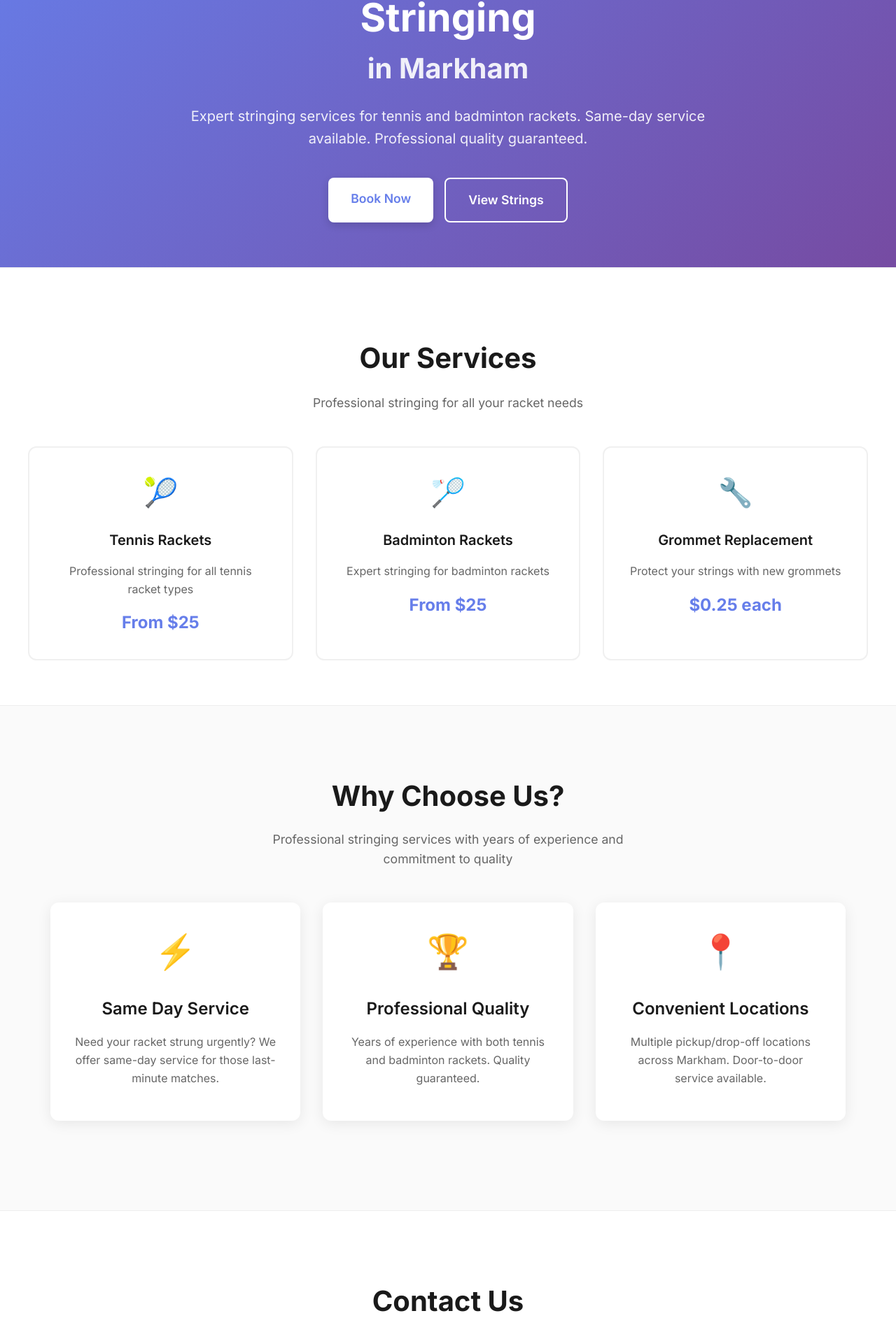
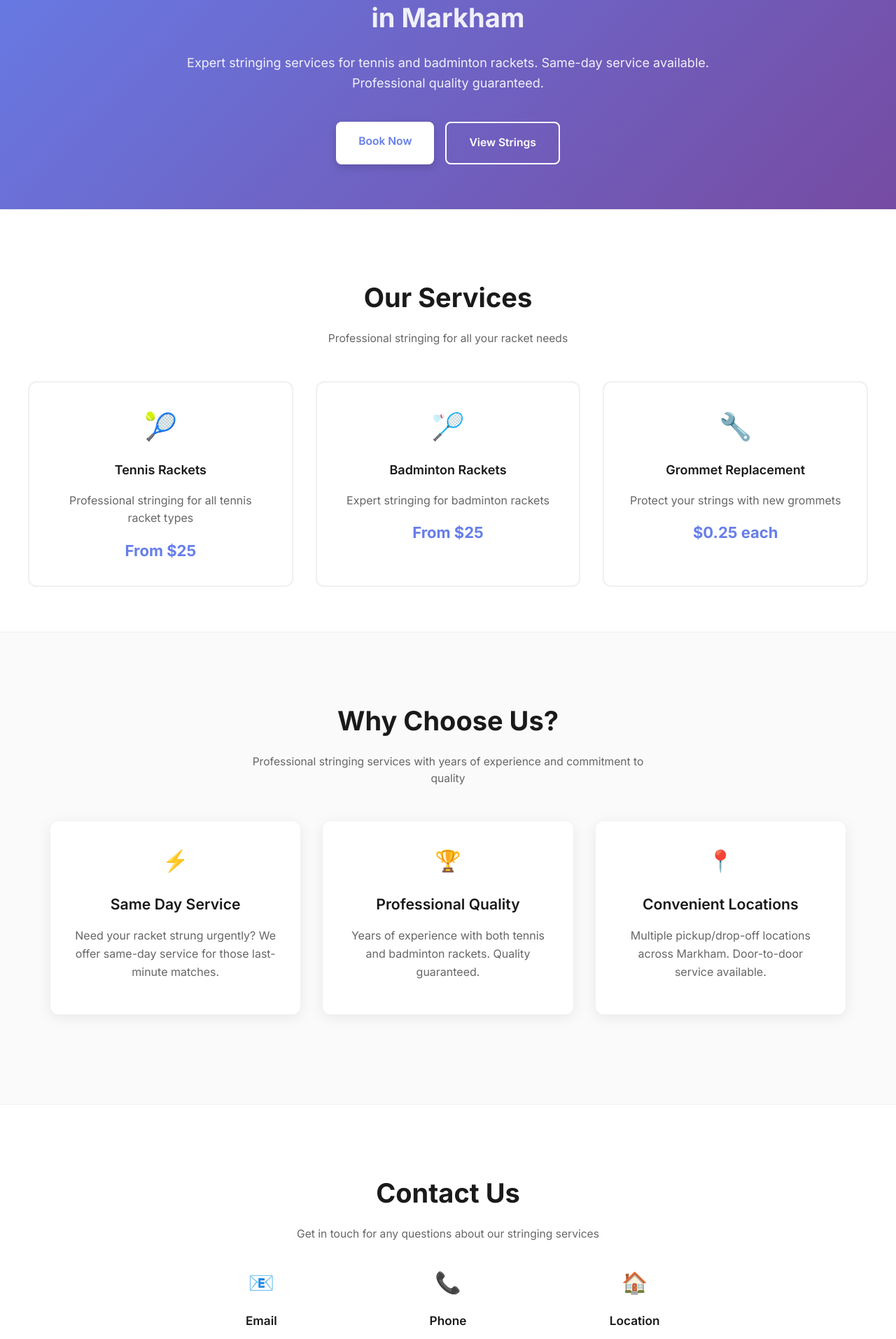
Before and after one commit to xinnio/restring-website, a Next.js app: page / in a window 1280 px wide. Shown: the part 299-2213 px from the top of the page at 70% size. Built offline with nearby package versions, Linux system fonts and the light colour scheme.

Commit message:
Reduce all homepage font sizes by 2px for a more compact look

```diff
--- a/src/app/page.js
+++ b/src/app/page.js
@@ -23,17 +23,17 @@ export default function Home() {
         }}></div>
         <div style={{ position: 'relative', zIndex: 1, maxWidth: '800px', margin: '0 auto' }}>
           <h1 style={{
-            fontSize: '3.5rem',
+            fontSize: '3.375rem',
             fontWeight: '700',
             marginBottom: '1.5rem',
             lineHeight: '1.2'
           }}>
             Professional Racket Stringing
             <br />
-            <span style={{ fontSize: '2.5rem', opacity: 0.9 }}>in Markham</span>
+            <span style={{ fontSize: '2.375rem', opacity: 0.9 }}>in Markham</span>
           </h1>
           <p style={{
-            fontSize: '1.25rem',
+            fontSize: '1.125rem',
             marginBottom: '2.5rem',
             opacity: 0.9,
             lineHeight: '1.6'
@@ -49,7 +49,7 @@ export default function Home() {
               padding: '1rem 2rem',
               borderRadius: '8px',
               fontWeight: '600',
-              fontSize: '1.1rem',
+              fontSize: '0.975rem',
               transition: 'all 0.2s ease',
               boxShadow: '0 4px 12px rgba(0,0,0,0.15)'
             }}>
@@ -62,7 +62,7 @@ export default function Home() {
               padding: '1rem 2rem',
               borderRadius: '8px',
               fontWeight: '600',
-              fontSize: '1.1rem',
+              fontSize: '0.975rem',
               border: '2px solid white',
               transition: 'all 0.2s ease'
             }}>
@@ -81,10 +81,10 @@ export default function Home() {
       }}>
         <div style={{ maxWidth: '1200px', margin: '0 auto' }}>
           <div style={{ textAlign: 'center', marginBottom: '3rem' }}>
-            <h2 style={{ fontSize: '2.5rem', fontWeight: '700', color: '#1a1a1a', marginBottom: '1rem' }}>
+            <h2 style={{ fontSize: '2.375rem', fontWeight: '700', color: '#1a1a1a', marginBottom: '1rem' }}>
               Our Services
             </h2>
-            <p style={{ fontSize: '1.1rem', color: '#666' }}>
+            <p style={{ fontSize: '0.975rem', color: '#666' }}>
               Professional stringing for all your racket needs
             </p>
           </div>
@@ -101,14 +101,14 @@ export default function Home() {
               textAlign: 'center',
               transition: 'all 0.2s ease'
             }}>
-              <div style={{ fontSize: '2.5rem', marginBottom: '1rem' }}>🎾</div>
-              <h3 style={{ fontSize: '1.25rem', fontWeight: '600', marginBottom: '0.5rem', color: '#1a1a1a' }}>
+              <div style={{ fontSize: '2.375rem', marginBottom: '1rem' }}>🎾</div>
+              <h3 style={{ fontSize: '1.125rem', fontWeight: '600', marginBottom: '0.5rem', color: '#1a1a1a' }}>
                 Tennis Rackets
               </h3>
               <p style={{ color: '#666', marginBottom: '1rem' }}>
                 Professional stringing for all tennis racket types
               </p>
-              <div style={{ fontSize: '1.5rem', fontWeight: '700', color: '#667eea' }}>From $25</div>
+              <div style={{ fontSize: '1.375rem', fontWeight: '700', color: '#667eea' }}>From $25</div>
             </div>
 
             <div style={{
@@ -118,14 +118,14 @@ export default function Home() {
               textAlign: 'center',
               transition: 'all 0.2s ease'
             }}>
-              <div style={{ fontSize: '2.5rem', marginBottom: '1rem' }}>🏸</div>
-              <h3 style={{ fontSize: '1.25rem', fontWeight: '600', marginBottom: '0.5rem', color: '#1a1a1a' }}>
+              <div style={{ fontSize: '2.375rem', marginBottom: '1rem' }}>🏸</div>
+              <h3 style={{ fontSize: '1.125rem', fontWeight: '600', marginBottom: '0.5rem', color: '#1a1a1a' }}>
                 Badminton Rackets
               </h3>
               <p style={{ color: '#666', marginBottom: '1rem' }}>
                 Expert stringing for badminton rackets
               </p>
-              <div style={{ fontSize: '1.5rem', fontWeight: '700', color: '#667eea' }}>From $25</div>
+              <div style={{ fontSize: '1.375rem', fontWeight: '700', color: '#667eea' }}>From $25</div>
             </div>
 
             <div style={{
@@ -135,14 +135,14 @@ export default function Home() {
               textAlign: 'center',
               transition: 'all 0.2s ease'
             }}>
-              <div style={{ fontSize: '2.5rem', marginBottom: '1rem' }}>🔧</div>
-              <h3 style={{ fontSize: '1.25rem', fontWeight: '600', marginBottom: '0.5rem', color: '#1a1a1a' }}>
+              <div style={{ fontSize: '2.375rem', marginBottom: '1rem' }}>🔧</div>
+              <h3 style={{ fontSize: '1.125rem', fontWeight: '600', marginBottom: '0.5rem', color: '#1a1a1a' }}>
                 Grommet Replacement
               </h3>
               <p style={{ color: '#666', marginBottom: '1rem' }}>
                 Protect your strings with new grommets
               </p>
-              <div style={{ fontSize: '1.5rem', fontWeight: '700', color: '#667eea' }}>$0.25 each</div>
+              <div style={{ fontSize: '1.375rem', fontWeight: '700', color: '#667eea' }}>$0.25 each</div>
             </div>
           </div>
         </div>
@@ -151,10 +151,10 @@ export default function Home() {
       {/* Features Section */}
       <section style={{ padding: '4rem 2rem', maxWidth: '1200px', margin: '0 auto' }}>
         <div style={{ textAlign: 'center', marginBottom: '3rem' }}>
-          <h2 style={{ fontSize: '2.5rem', fontWeight: '700', color: '#1a1a1a', marginBottom: '1rem' }}>
+          <h2 style={{ fontSize: '2.375rem', fontWeight: '700', color: '#1a1a1a', marginBottom: '1rem' }}>
             Why Choose Us?
           </h2>
-          <p style={{ fontSize: '1.1rem', color: '#666', maxWidth: '600px', margin: '0 auto' }}>
+          <p style={{ fontSize: '0.975rem', color: '#666', maxWidth: '600px', margin: '0 auto' }}>
             Professional stringing services with years of experience and commitment to quality
           </p>
         </div>
@@ -173,8 +173,8 @@ export default function Home() {
             textAlign: 'center',
             transition: 'transform 0.2s ease'
           }}>
-            <div style={{ fontSize: '3rem', marginBottom: '1rem' }}>⚡</div>
-            <h3 style={{ fontSize: '1.5rem', fontWeight: '600', marginBottom: '1rem', color: '#1a1a1a' }}>
+            <div style={{ fontSize: '1.875rem', marginBottom: '1rem' }}>⚡</div>
+            <h3 style={{ fontSize: '1.325rem', fontWeight: '600', marginBottom: '1rem', color: '#1a1a1a' }}>
               Same Day Service
             </h3>
             <p style={{ color: '#666', lineHeight: '1.6' }}>
@@ -190,8 +190,8 @@ export default function Home() {
             textAlign: 'center',
             transition: 'transform 0.2s ease'
           }}>
-            <div style={{ fontSize: '3rem', marginBottom: '1rem' }}>🏆</div>
-            <h3 style={{ fontSize: '1.5rem', fontWeight: '600', marginBottom: '1rem', color: '#1a1a1a' }}>
+            <div style={{ fontSize: '1.875rem', marginBottom: '1rem' }}>🏆</div>
+            <h3 style={{ fontSize: '1.325rem', fontWeight: '600', marginBottom: '1rem', color: '#1a1a1a' }}>
               Professional Quality
             </h3>
             <p style={{ color: '#666', lineHeight: '1.6' }}>
@@ -207,8 +207,8 @@ export default function Home() {
             textAlign: 'center',
             transition: 'transform 0.2s ease'
           }}>
-            <div style={{ fontSize: '3rem', marginBottom: '1rem' }}>📍</div>
-            <h3 style={{ fontSize: '1.5rem', fontWeight: '600', marginBottom: '1rem', color: '#1a1a1a' }}>
+            <div style={{ fontSize: '1.875rem', marginBottom: '1rem' }}>📍</div>
+            <h3 style={{ fontSize: '1.325rem', fontWeight: '600', marginBottom: '1rem', color: '#1a1a1a' }}>
               Convenient Locations
             </h3>
             <p style={{ color: '#666', lineHeight: '1.6' }}>
@@ -225,10 +225,10 @@ export default function Home() {
         borderTop: '1px solid #eee'
       }}>
         <div style={{ maxWidth: 800, margin: '0 auto', textAlign: 'center' }}>
-          <h2 style={{ fontSize: '2.5em', fontWeight: 700, color: '#1a1a1', marginBottom: '1rem' }}>
+          <h2 style={{ fontSize: '2.375em', fontWeight: 700, color: '#1a1a1', marginBottom: '1rem' }}>
             Contact Us
           </h2>
-          <p style={{ fontSize: '1.1rem', color: '#666', marginBottom: '2rem' }}>
+          <p style={{ fontSize: '0.975rem', color: '#666', marginBottom: '2rem' }}>
             Get in touch for any questions about our stringing services
           </p>
           <div style={{
@@ -238,8 +238,8 @@ export default function Home() {
             marginTop: '2rem'
           }}>
             <div style={{ textAlign: 'center' }}>
-              <div style={{ fontSize: '2rem', marginBottom: '1rem' }}>📧</div>
-              <h3 style={{ fontSize: '1.2em', fontWeight: '600', marginBottom: '0.5rem', color: '#1a1a1a' }}>
+              <div style={{ fontSize: '1.875rem', marginBottom: '1rem' }}>📧</div>
+              <h3 style={{ fontSize: '1.075em', fontWeight: '600', marginBottom: '0.5rem', color: '#1a1a1a' }}>
                 Email
               </h3>
               <p style={{ color: '#667ea', fontWeight: '500' }}>
@@ -247,8 +247,8 @@ export default function Home() {
               </p>
             </div>
             <div style={{ textAlign: 'center' }}>
-              <div style={{ fontSize: '2rem', marginBottom: '1rem' }}>📞</div>
-              <h3 style={{ fontSize: '1.2em', fontWeight: '600', marginBottom: '0.5rem', color: '#1a1a1a' }}>
+              <div style={{ fontSize: '1.875rem', marginBottom: '1rem' }}>📞</div>
+              <h3 style={{ fontSize: '1.075em', fontWeight: '600', marginBottom: '0.5rem', color: '#1a1a1a' }}>
                 Phone
               </h3>
               <p style={{ color: '#667ea', fontWeight: '500' }}>
@@ -256,8 +256,8 @@ export default function Home() {
               </p>
             </div>
             <div style={{ textAlign: 'center' }}>
-              <div style={{ fontSize: '2rem', marginBottom: '1rem' }}>🏠</div>
-              <h3 style={{ fontSize: '1.2em', fontWeight: '600', marginBottom: '0.5rem', color: '#1a1a1a' }}>
+              <div style={{ fontSize: '1.875rem', marginBottom: '1rem' }}>🏠</div>
+              <h3 style={{ fontSize: '1.075em', fontWeight: '600', marginBottom: '0.5rem', color: '#1a1a1a' }}>
                 Location
               </h3>
               <p style={{ color: '#667ea', fontWeight: '500' }}>
@@ -276,10 +276,10 @@ export default function Home() {
         textAlign: 'center'
       }}>
         <div style={{ maxWidth: '600px', margin: '0 auto' }}>
-          <h2 style={{ fontSize: '2.5rem', fontWeight: '700', marginBottom: '1.5rem' }}>
+          <h2 style={{ fontSize: '2.375rem', fontWeight: '700', marginBottom: '1.5rem' }}>
             Ready to Get Started?
           </h2>
-          <p style={{ fontSize: '1.1rem', marginBottom: '2rem', opacity: 0.9, lineHeight: '1.6' }}>
+          <p style={{ fontSize: '0.975rem', marginBottom: '2rem', opacity: 0.9, lineHeight: '1.6' }}>
             Book your stringing service today and experience the difference professional stringing makes.
           </p>
           <Link href="/booking" style={{
@@ -289,7 +289,7 @@ export default function Home() {
             padding: '1rem 2.5rem',
             borderRadius: '8px',
             fontWeight: '600',
-            fontSize: '1.1rem',
+            fontSize: '0.975rem',
             transition: 'all 0.2s ease',
             display: 'inline-block'
           }}>
```
